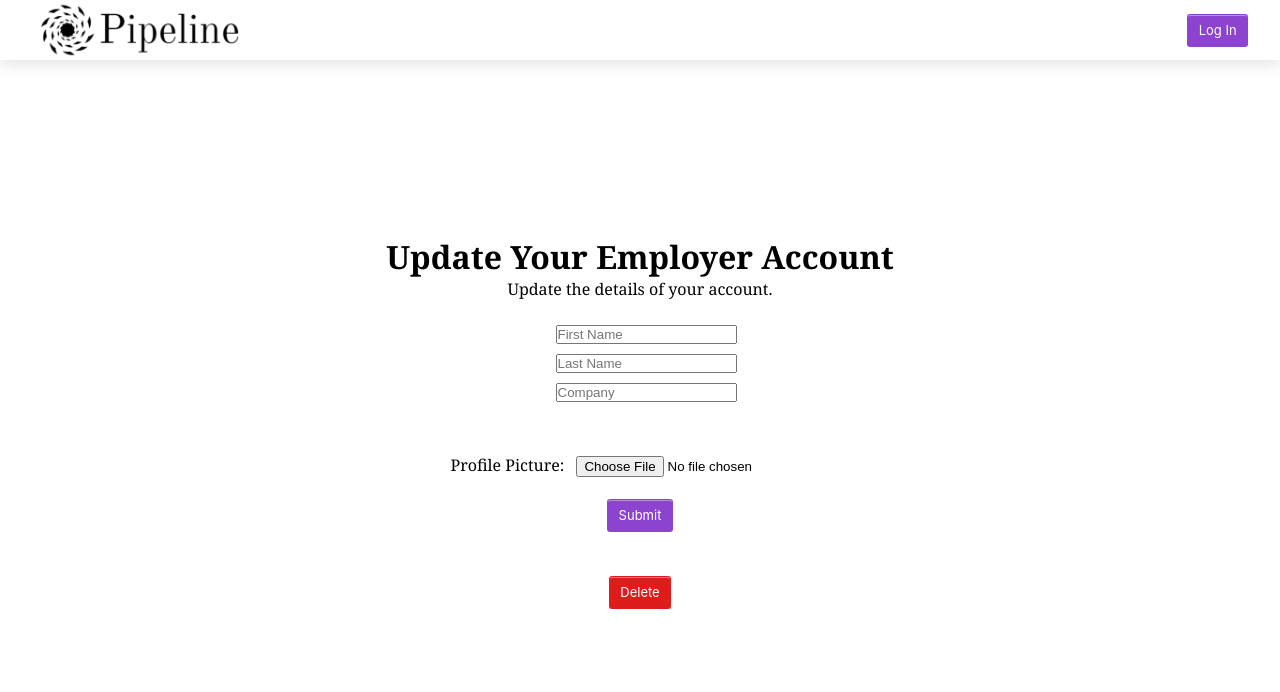
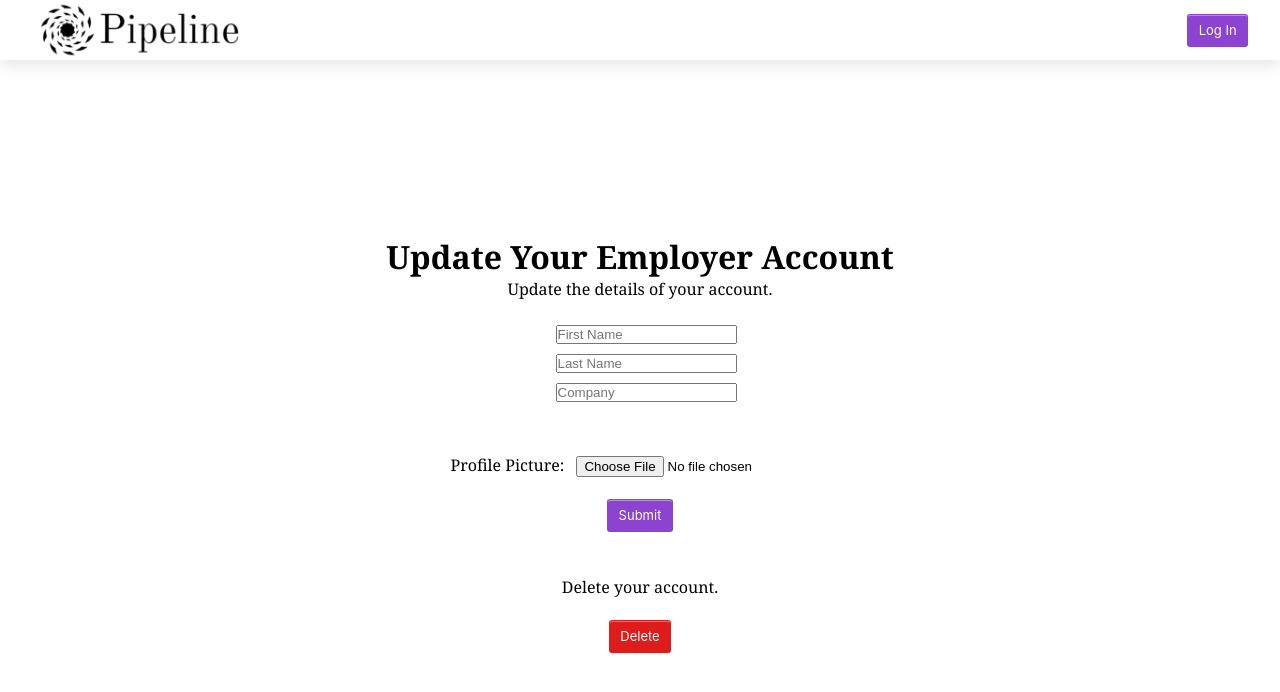
Before and after one commit to edisonrhuang/Pipeline, a React (Create React App) app in the folder frontend/: page /employerupdate in a window 1280 px wide. Shown: the top 692 px of the page. Built offline with nearby package versions, Linux system fonts and the light colour scheme.

Commit message:
added text to employerupdate

```diff
--- a/frontend/src/pages/EmployerUpdate/EmployerUpdate.js
+++ b/frontend/src/pages/EmployerUpdate/EmployerUpdate.js
@@ -123,6 +123,9 @@ const EmployerUpdate = () => {
             <br />
             <br />
             <br />
+            Delete your account.
+            <br />
+            <br/>
             <button className="delete">Delete</button>
         </form>
     );
```
Also changed, not shown: frontend/src/components/Assets/bg.png (added).
